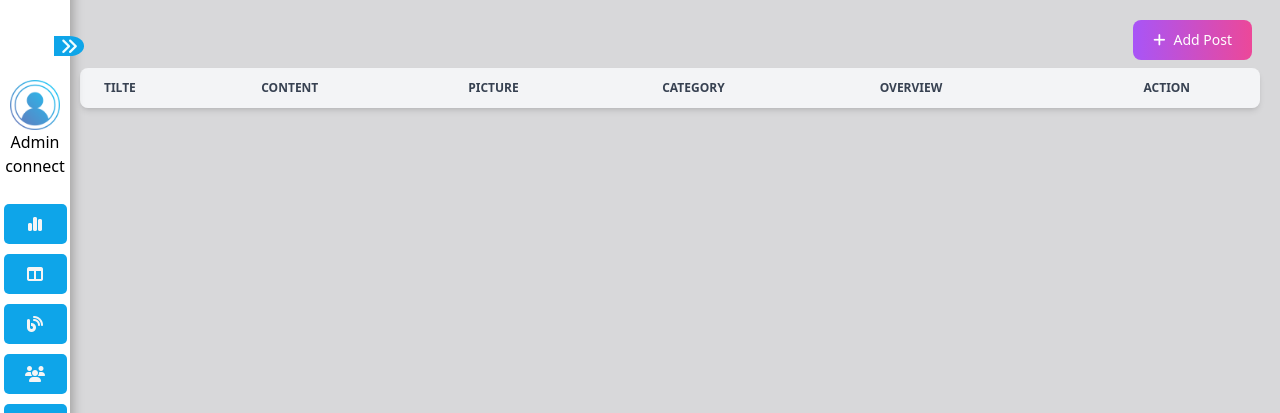
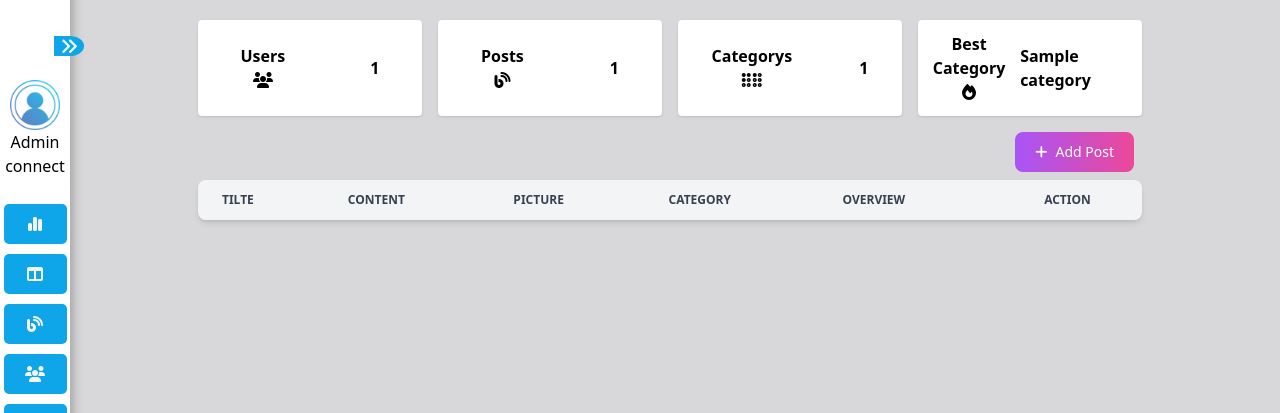
Before and after one commit to ahmedyassineelhamzaoui/PG.BlogPost, a PHP site: page /posts in a window 1280 px wide. Shown: the part 60-473 px from the top of the page. Run offline with PHP 8.4, Linux system fonts and the light colour scheme; the visitor is signed in with stand-in values (Sample User, id 1); tables that the repository leaves empty or names only in its code hold one stand-in row (values such as "Sample post"); lists and menus that the app fills with data are empty; some libraries are stand-ins or nearby versions.

Commit message:
add analytics into posts page

```diff
--- a/views/includes/dashboard.php
+++ b/views/includes/dashboard.php
@@ -1,11 +1,6 @@
-<?php
-// $data = new PostsController();
-// $employes = $data->getAllPosts();
-// print_r($employes);
-?>
 <main id="dashboard-page">
 
-<aside class="side-bar">
+<aside class="side-bar z-20">
     <div class="sidebar-content">
         <ul class="relative top-2 left-2">
             <li class=" flex justify-start items-center "><img class="w-10 h-10 " src="./public/images/la-lettre-b.png" alt=""><span class="hidden Blog-text ml-2 font-bold text-md text-indigo-700">BlogPost</span></li>
--- a/views/posts.php
+++ b/views/posts.php
@@ -9,17 +9,22 @@
     $post = new PostsController();
     $post->deletePosts();
 }
-if(isset($_POST['update-post'])){
+if (isset($_POST['update-post'])) {
     $post = new PostsController();
     $post->updatePosts();
 }
-if(isset($_POST['search'])){
+if (isset($_POST['search'])) {
     $data = $post->searchPosts();
-}else{
+} else {
     $data = $post->getAllPosts();
 }
+$users = new UsersController();
+$resultPosts = $post->AllPosts();
+$resultCategory = $category->AllCategorys();
+$bestCategory = $category->getBestCategory()['name'];
+$resultUsers = $users->AllUsers();
 ?>
-<header class="dashboard-header">
+<header class="dashboard-header z-10">
     <nav class="nav-bar flex justify-between">
         <div class="search-bar w-80">
             <form method="post">
@@ -31,7 +36,7 @@
                         </svg>
                     </div>
                     <input type="search" name="input-search" id="default-search" class="block w-full p-4 pl-10 text-sm text-gray-900 border border-gray-300 rounded-lg bg-gray-50 focus:ring-blue-500 focus:border-blue-500 dark:bg-gray-700 dark:border-gray-600 dark:placeholder-gray-400 dark:text-white dark:focus:ring-blue-500 dark:focus:border-blue-500" placeholder="Search" required>
-                    <button type="submit" name="search"  class="text-white absolute right-2.5 bottom-2.5 bg-blue-700 hover:bg-blue-800 focus:ring-4 focus:outline-none focus:ring-blue-300 font-medium rounded-lg text-sm px-4 py-2 dark:bg-blue-600 dark:hover:bg-blue-700 dark:focus:ring-blue-800">Search</button>
+                    <button type="submit" name="search" class="text-white absolute right-2.5 bottom-2.5 bg-blue-700 hover:bg-blue-800 focus:ring-4 focus:outline-none focus:ring-blue-300 font-medium rounded-lg text-sm px-4 py-2 dark:bg-blue-600 dark:hover:bg-blue-700 dark:focus:ring-blue-800">Search</button>
                 </div>
             </form>
         </div>
@@ -40,12 +45,53 @@
         </div>
     </nav>
 </header>
-<section class="my-section mt-20">
+<section class="my-section mt-20 flex justify-center">
+    <div class="w-4/5">
+        <div class=" mb-4  w-full grid row gap-4  xl:grid-cols-4 sm:grid-cols-1 md:grid-cols-2 lg:grid-cols-3 ">
+            <div class='bg-white shadow h-24 rounded flex justify-around items-center font-bold'>
+                <div class="text-center">
+                    <p>Users</p>
+                    <i class="fa-solid fa-users"></i>
+                </div>
+                <div>
+                    <p><?= $resultUsers ?></p>
+                </div>
+            </div>
+            <div class='bg-white shadow h-24  rounded flex justify-around font-bold  items-center'>
+                <div class="text-center">
+                    <p>Posts</p>
+                    <i class=" fa-solid fa-blog"></i>
+                </div>
+                <div>
+                    <p><?= $resultPosts ?></p>
+                </div>
+            </div>
+            <div class='bg-white shadow h-24  rounded flex justify-around font-bold items-center  '>
+                <div class="text-center">
+                    <p>Categorys</p>
+                    <i class="fa-solid fa-braille"></i>
+                </div>
+                <div>
+                    <p><?= $resultCategory ?></p>
+                </div>
+            </div>
+            <div class='card bg-white shadow h-24  rounded flex justify-around font-bold items-center'>
+                <div class="text-center">
+                    <p>Best Category</p>
+                    <i class="fa-solid fa-fire"></i>
+                </div>
+                <div>
+                    <p>
+                        <?= $bestCategory ?>
+                    </p>
+                </div>
+            </div>
+        </div>
         <div class="flex justify-end">
             <button id="add-post" type="button" data-modal-target="staticModal" data-modal-toggle="staticModal" class="flex  items-center text-white bg-gradient-to-r from-purple-500 to-pink-500 hover:bg-gradient-to-l focus:ring-4 focus:outline-none focus:ring-purple-200 dark:focus:ring-purple-800 font-medium rounded-lg text-sm px-5 py-2.5 text-center mr-2 mb-2"><i class="fa-solid fa-plus mr-2"></i> <span>Add Post</span></button>
         </div>
         <?php include('includes/alerts.php'); ?>
-    <div class="relative overflow-x-auto shadow-md sm:rounded-lg">
+        <div class="relative overflow-x-auto shadow-md sm:rounded-lg ">
             <table class="w-full text-sm text-left text-gray-500 dark:text-gray-400">
                 <thead class="text-xs text-gray-700 uppercase bg-gray-100 dark:bg-gray-700 dark:text-gray-400">
                     <tr>
@@ -71,7 +117,7 @@
                 </thead>
                 <tbody>
                     <?php
-                if($data==0){
+                    if ($data == 0) {
                     ?>
                         <tr class="bg-white border-b dark:bg-gray-900 dark:border-gray-700">
                             <td colspan="6" class="font-bold text-center px-6 py-4">
@@ -79,7 +125,7 @@
                             </td>
                         </tr>
                         <?php
-                }else{
+                    } else {
                         foreach ($data as $post) { ?>
                             <tr class="bg-white border-b dark:bg-gray-900 dark:border-gray-700">
                                 <td class="px-6 py-4">
@@ -101,7 +147,7 @@
                                     <form method="post">
                                         <div class="flex">
                                             <input type="hidden" name="id_post" value="<?= $post["id"] ?>">
-                                    <button onclick="editPost(<?=$post['id']?>,'<?=$post['title']?>','<?=$post['content']?>','<?=$post['post_category']?>','<?=$post['picture']?>')" type="button" class="mr-2">
+                                            <button onclick="editPost(<?= $post['id'] ?>,'<?= $post['title'] ?>','<?= $post['content'] ?>','<?= $post['post_category'] ?>','<?= $post['picture'] ?>')" type="button" class="mr-2">
                                                 <svg xmlns="http://www.w3.org/2000/svg" fill="none" viewBox="0 0 24 24" stroke-width="1.5" stroke="currentColor" class="w-6 h-6 cursor-pointer text-green-400">
                                                     <path stroke-linecap="round" stroke-linejoin="round" d="M16.023 9.348h4.992v-.001M2.985 19.644v-4.992m0 0h4.992m-4.993 0l3.181 3.183a8.25 8.25 0 0013.803-3.7M4.031 9.865a8.25 8.25 0 0113.803-3.7l3.181 3.182m0-4.991v4.99" />
                                                 </svg>
@@ -115,11 +161,12 @@
                                     </form>
                                 </td>
                             </tr>
-                <?php } } ?>
+                    <?php }
+                    } ?>
                 </tbody>
             </table>
         </div>
-
+    </div>
 </section>
 </main>
 
@@ -190,7 +237,7 @@
                 </button>
             </div>
             <!-- Modal body -->
-            <form  method="post" enctype="multipart/form-data">
+            <form method="post" enctype="multipart/form-data">
                 <input type="hidden" name="post-id" id="post-id">
                 <div class="mx-4 mb-2 pt-2">
                     <label for="title" class="block mb-2 text-md font-medium text-gray-900 dark:text-white">Title</label>
@@ -272,7 +319,7 @@
                 </div>
                 <div class="mx-4 mb-2 flex justify-around">
                     <div>
-                    <label  for="picture" class="block mb-2 text-md font-medium text-gray-900 dark:text-white">Picture</label>
+                        <label for="picture" class="block mb-2 text-md font-medium text-gray-900 dark:text-white">Picture</label>
                         <input type="file" name="picture" class="picture bg-gray-50 border border-gray-300 text-gray-900 text-sm rounded-lg focus:ring-blue-500 focus:border-blue-500 block w-full p-2.5 dark:bg-gray-700 dark:border-gray-600 dark:placeholder-gray-400 dark:text-white dark:focus:ring-blue-500 dark:focus:border-blue-500" placeholder="image.png" required>
                     </div>
                     <img style="width:100px;height:100px" id="image-up" alt="">
```
Lines whose indentation alone changed are shown as unchanged.
